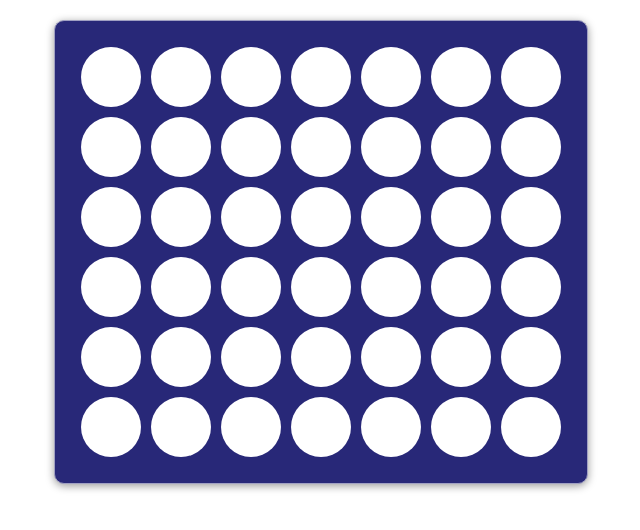
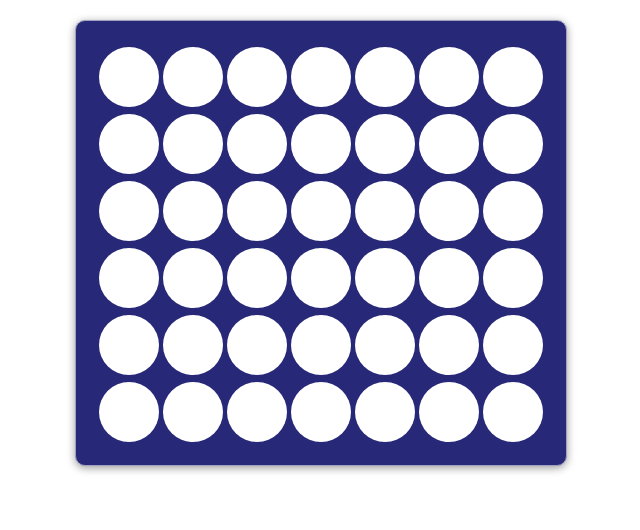
Before and after one commit to zahraa-salloum/Connect-Four-Game, a React (Create React App) app: page / in a window 1280 px wide. Shown: the top 530 px of the page, without its empty margins (319-959 px from the left). Built offline with nearby package versions, Linux system fonts and the light colour scheme.

Commit message:
Modified circle class css

```diff
--- a/src/index.css
+++ b/src/index.css
@@ -28,5 +28,5 @@ table {
   height: 60px;
   width: 60px;
   border-radius: 100px;
-  margin: 3px;
+  margin-top: 3px;
 }
```
